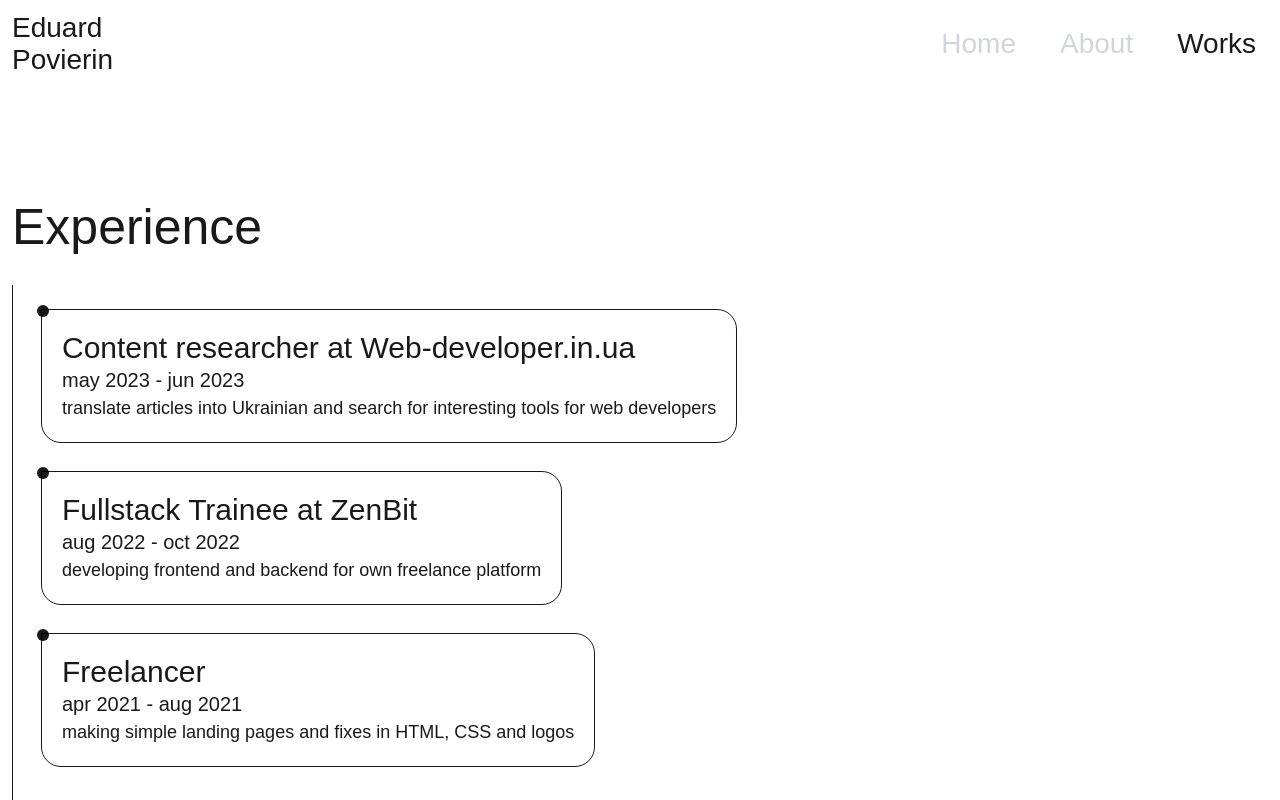
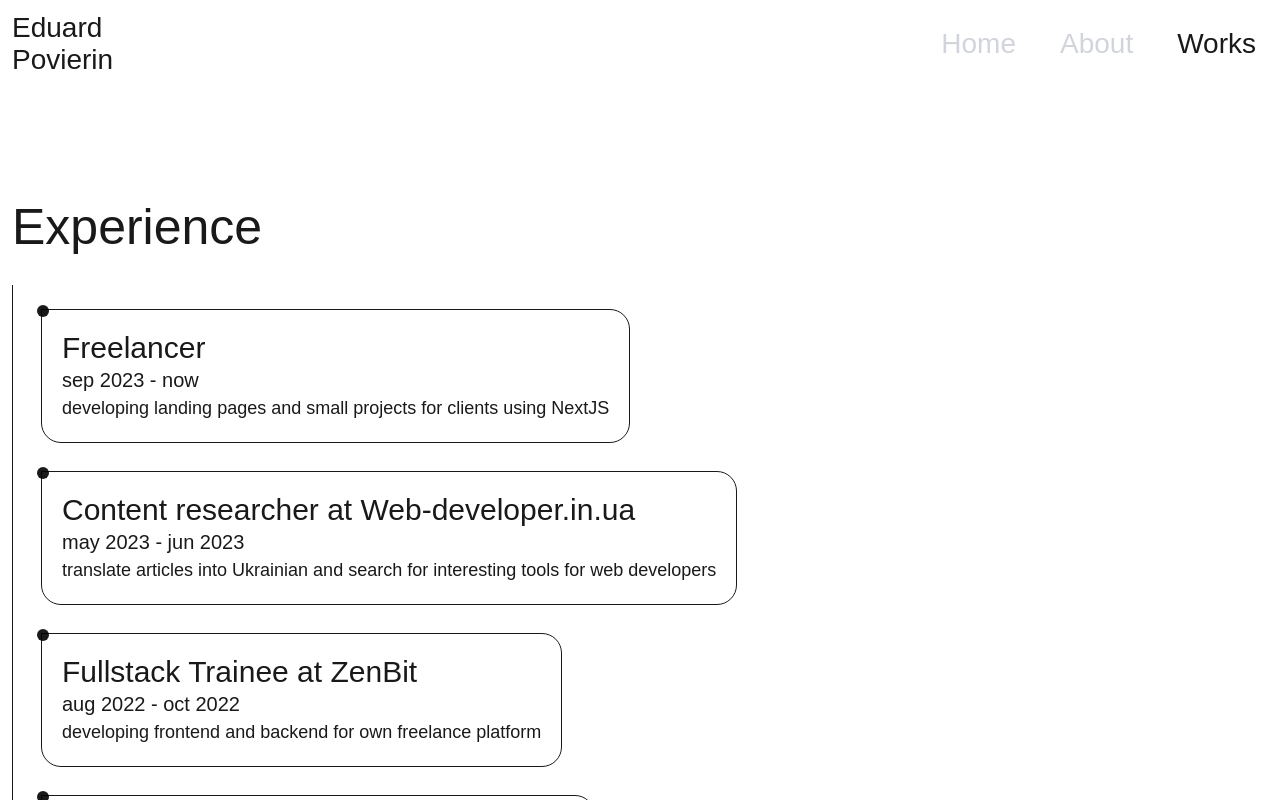
Before and after one commit to NightWanderer2004/Eduard-Povierin, a Next.js app: page /works in a window 1280 px wide. Shown: the top 800 px of the page. Built offline with nearby package versions, Linux system fonts and the light colour scheme; a web font is replaced by a local one.

Commit message:
some data changes

```diff
--- a/src/components/screens/home/hero/Hero.jsx
+++ b/src/components/screens/home/hero/Hero.jsx
@@ -16,7 +16,7 @@ const Hero = () => {
                   based in {location}
                </h1>
                <p>
-                  {getTerm(start)} {spell(getTerm(start))} in web. <br /> Next.js developer, writer, and technology enthusiast.
+                  {getTerm(start)} {spell(getTerm(start))} in web. <br /> Next.js developer and technology enthusiast.
                </p>
             </div>
             <Social />
--- a/src/data.js
+++ b/src/data.js
@@ -46,5 +46,10 @@ module.exports = {
          date: 'may 2023 - jun 2023',
          desc: 'translate articles into Ukrainian and search for interesting tools for web developers',
       },
+      {
+         title: 'Freelancer',
+         date: 'sep 2023 - now',
+         desc: 'developing landing pages and small projects for clients using NextJS',
+      },
    ],
 }
```
